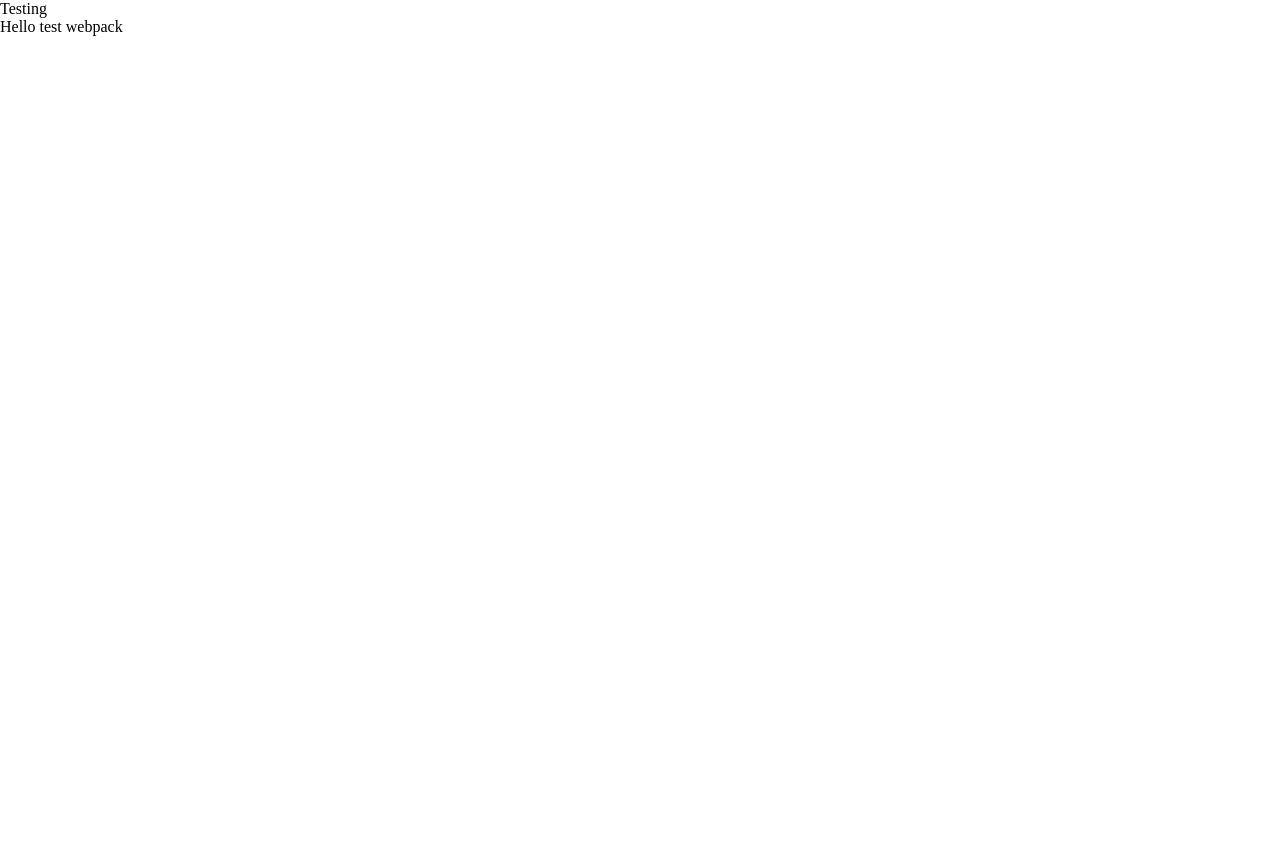
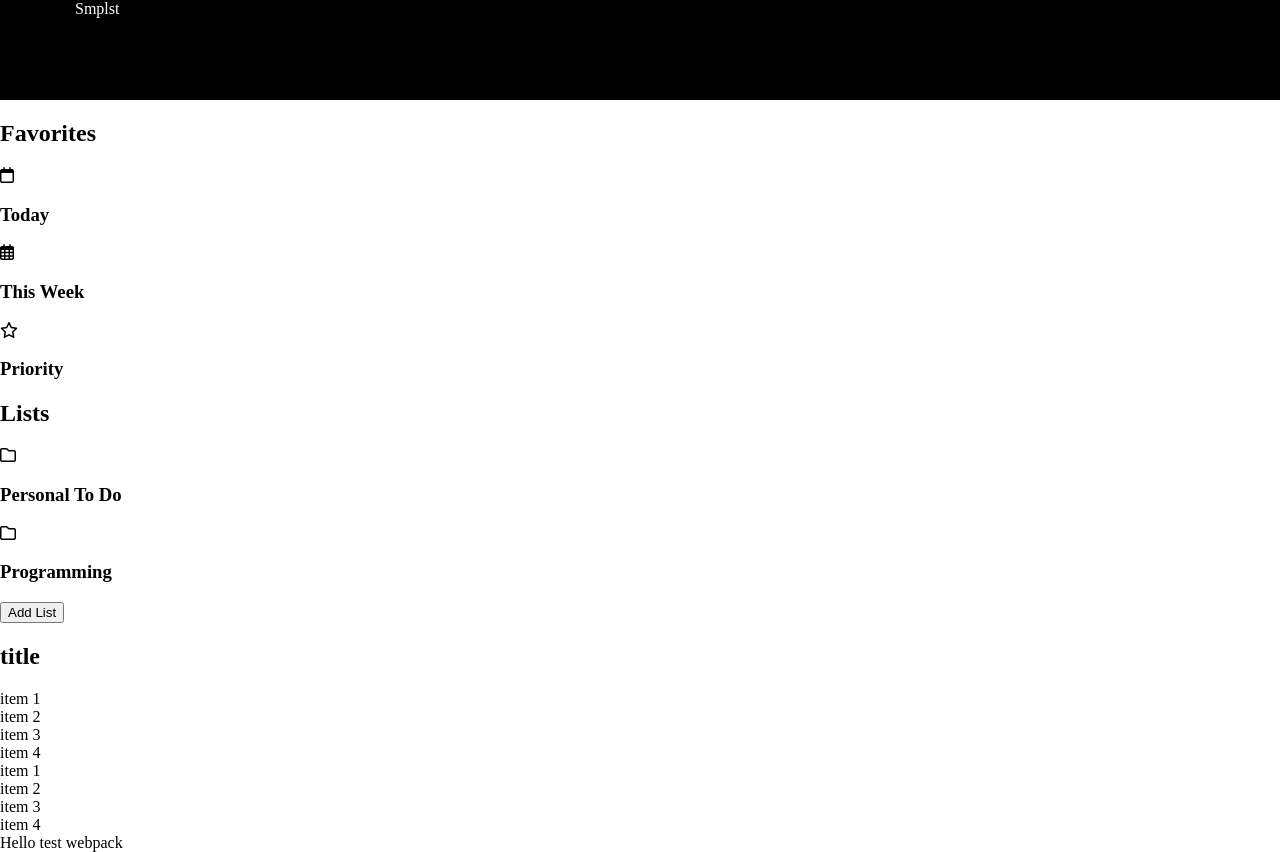
Before and after one commit to linlew/odin-todo, a website built with webpack: page dist/index.html in a window 1280 px wide. Before the commit the page ends 800 px from the top, so only its background shows below. Built offline with nearby package versions, Linux system fonts and the light colour scheme.

Commit message:
Started filling out the HTML to match the mock up

```diff
--- a/dist/index.html
+++ b/dist/index.html
@@ -3,9 +3,59 @@
   <head>
     <meta charset="UTF-8" />
     <meta name="viewport" content="width=device-width, initial-scale=1.0" />
+    <script
+      src="https://kit.fontawesome.com/c3b3116530.js"
+      crossorigin="anonymous"
+    ></script>
     <title>ToDo test</title>
   </head>
   <body>
-    <div>Testing</div>
+    <div class="header">
+      <div class="logo"></div>
+      <div class="logotitle">Smplst</div>
+    </div>
+    <div class="container">
+      <div class="contents-container">
+        <div class="favorites-list">
+          <h2>Favorites</h2>
+          <div class="list today">
+            <i class="fa-regular fa-calendar"></i>
+            <h3>Today</h3>
+          </div>
+          <div class="list this-week">
+            <i class="fa-regular fa-calendar-days"></i>
+            <h3>This Week</h3>
+          </div>
+          <div class="list priority">
+            <i class="fa-regular fa-star"></i>
+            <h3>Priority</h3>
+          </div>
+        </div>
+        <div class="lists-lists">
+          <h2>Lists</h2>
+          <div class="list">
+            <i class="fa-regular fa-folder"></i>
+            <h3>Personal To Do</h3>
+          </div>
+          <div class="list">
+            <i class="fa-regular fa-folder"></i>
+            <h3>Programming</h3>
+          </div>
+        </div>
+        <div class="add-list"><button>Add List</button></div>
+      </div>
+      <div class="todo-container">
+        <div class="todo-title"><h2>title</h2></div>
+        <div class="todo">item 1</div>
+        <div class="todo">item 2</div>
+        <div class="todo">item 3</div>
+        <div class="todo">item 4</div>
+        <div class="todo">item 1</div>
+        <div class="todo">item 2</div>
+        <div class="todo">item 3</div>
+        <div class="todo">item 4</div>
+      </div>
+      <div class="sidebar-container"></div>
+    </div>
   <script defer src="main.js"></script></body>
 </html>
```
